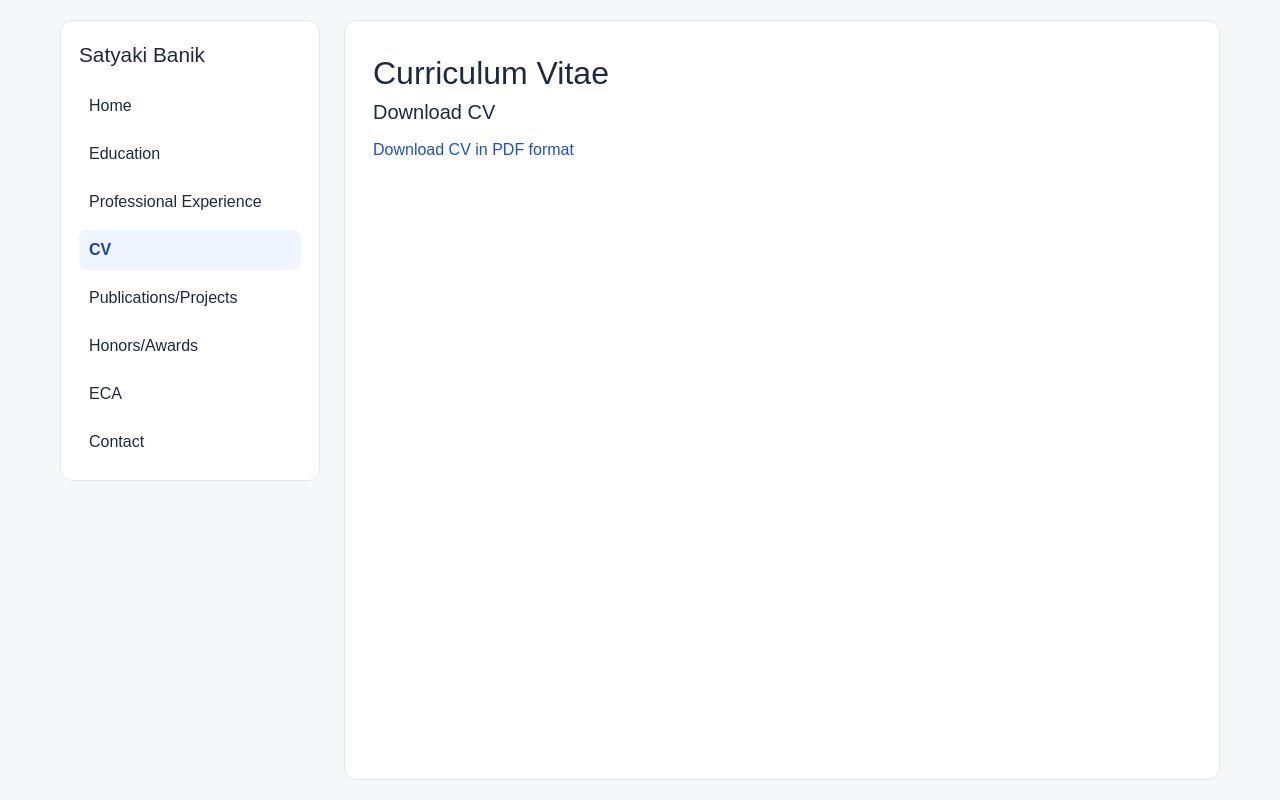
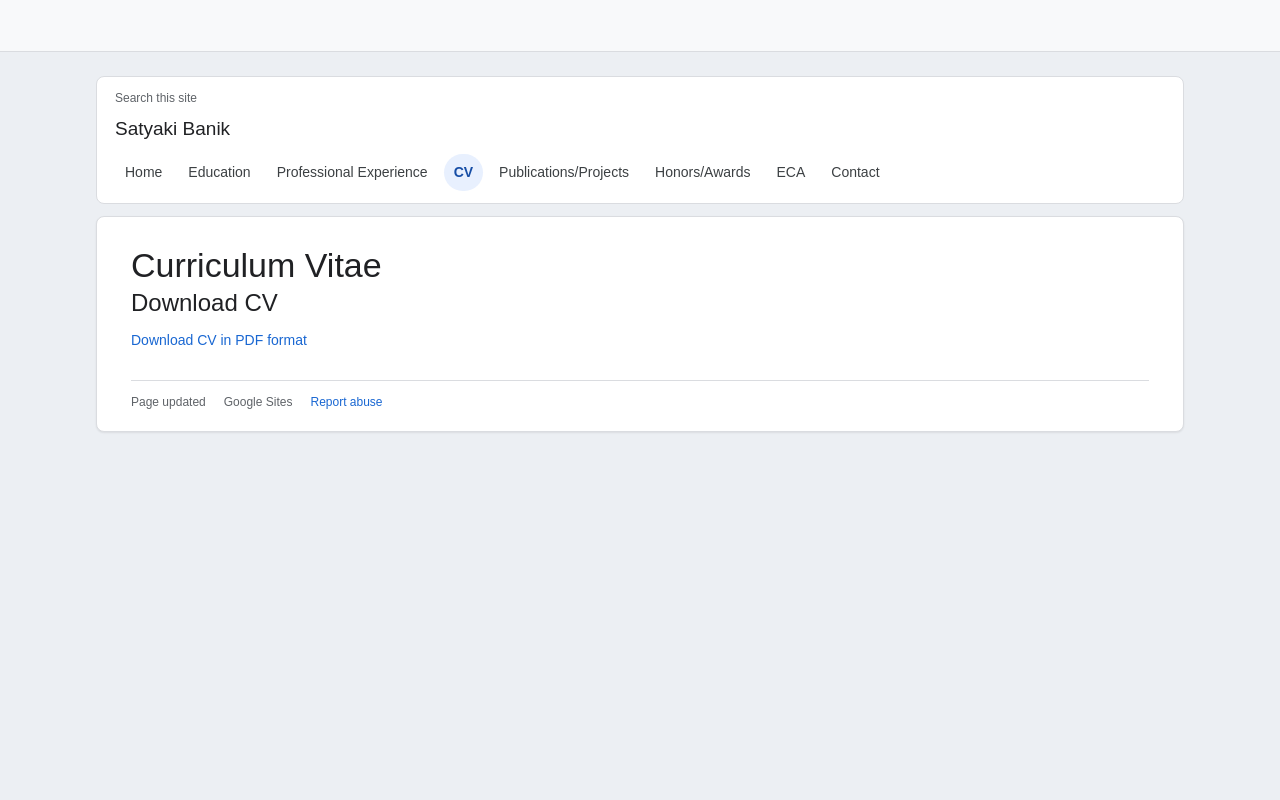
Before and after one commit to injaamam/hasib-portfolio, a Next.js app in the folder frontend/: page /cv in a window 1280 px wide. Built offline with nearby package versions, Linux system fonts and the light colour scheme.

Commit message:
move routes hyperlinks horizontally

```diff
--- a/frontend/src/app/globals.css
+++ b/frontend/src/app/globals.css
@@ -1,12 +1,12 @@
 @import "tailwindcss";
 
 :root {
-  --bg: #f6f7f9;
-  --text: #1e293b;
-  --muted: #64748b;
+  --bg: #eceff3;
+  --text: #202124;
+  --muted: #5f6368;
   --panel: #ffffff;
-  --line: #e2e8f0;
-  --brand: #1d4ed8;
+  --line: #dadce0;
+  --brand: #1967d2;
 }
 
 * {
@@ -18,6 +18,7 @@ body {
   font-family: Arial, Helvetica, sans-serif;
   color: var(--text);
   background: var(--bg);
+  font-size: 14px;
 }
 
 a {
@@ -30,76 +31,98 @@ a:hover {
 }
 
 .site-layout {
-  max-width: 1200px;
+  max-width: 1120px;
   margin: 0 auto;
-  min-height: 100vh;
-  display: grid;
-  grid-template-columns: 260px 1fr;
-  gap: 24px;
-  padding: 20px;
+  min-height: calc(100vh - 52px);
+  display: flex;
+  flex-direction: column;
+  gap: 12px;
+  padding: 24px 16px;
 }
 
-.sidebar {
+.site-shell {
+  min-height: 100vh;
+}
+
+.top-strip {
+  height: 52px;
+  background: #f8f9fa;
+  border-bottom: 1px solid var(--line);
+}
+
+.site-header {
   background: var(--panel);
   border: 1px solid var(--line);
-  border-radius: 12px;
-  padding: 18px;
-  height: fit-content;
-  position: sticky;
-  top: 16px;
+  border-radius: 8px;
+  padding: 12px 18px;
+}
+
+.brand-kicker {
+  margin: 0 0 8px;
+  font-size: 12px;
+  color: var(--muted);
 }
 
 .brand {
-  margin: 0 0 16px;
-  font-size: 1.3rem;
+  margin: 0 0 10px;
+  font-size: 19px;
+  font-weight: 500;
 }
 
 .nav-list {
   list-style: none;
-  margin: 0;
+  margin: 10px 0 0;
   padding: 0;
-  display: grid;
-  gap: 8px;
+  display: flex;
+  flex-wrap: wrap;
+  gap: 6px;
 }
 
 .nav-link {
   display: block;
   padding: 8px 10px;
-  border-radius: 8px;
-  color: var(--text);
+  border-radius: 100px;
+  color: #3c4043;
+  font-size: 14px;
 }
 
 .nav-link.active {
-  background: #eff6ff;
-  color: #1e40af;
-  font-weight: 700;
+  background: #e8f0fe;
+  color: #174ea6;
+  font-weight: 600;
 }
 
 .content {
   background: var(--panel);
   border: 1px solid var(--line);
-  border-radius: 12px;
-  padding: 28px;
+  border-radius: 8px;
+  box-shadow: 0 1px 2px rgba(0, 0, 0, 0.08);
+  padding: 28px 34px 20px;
 }
 
 .page-title {
   margin: 0;
-  font-size: 2rem;
+  font-size: 34px;
+  line-height: 1.2;
+  font-weight: 500;
 }
 
 .page-subtitle {
-  margin: 8px 0 24px;
-  font-size: 1.2rem;
+  margin: 8px 0 26px;
+  font-size: 24px;
+  line-height: 1.3;
+  font-weight: 400;
   color: var(--muted);
 }
 
 .section {
-  margin-bottom: 28px;
+  margin-bottom: 24px;
 }
 
 .section h2 {
-  margin: 0 0 10px;
-  font-size: 1.25rem;
+  margin: 0 0 8px;
+  font-size: 24px;
+  font-weight: 400;
 }
 
 .section h3 {
@@ -109,27 +132,49 @@ a:hover {
 
 .section p {
   margin: 0 0 10px;
-  line-height: 1.65;
+  line-height: 1.6;
 }
 
 .section ul {
   margin: 0;
-  padding-left: 20px;
-  line-height: 1.65;
+  padding-left: 18px;
+  line-height: 1.6;
 }
 
 .meta {
   color: var(--muted);
-  font-size: 0.95rem;
+  font-size: 13px;
+}
+
+.site-footer {
+  margin-top: 28px;
+  border-top: 1px solid var(--line);
+  padding-top: 12px;
+  display: flex;
+  flex-wrap: wrap;
+  gap: 18px;
+  color: var(--muted);
+  font-size: 12px;
+}
+
+.site-footer p {
+  margin: 0;
 }
 
 @media (max-width: 900px) {
   .site-layout {
-    grid-template-columns: 1fr;
     padding: 12px;
   }
 
-  .sidebar {
-    position: static;
+  .content {
+    padding: 22px 18px 16px;
+  }
+
+  .page-title {
+    font-size: 30px;
+  }
+
+  .page-subtitle {
+    font-size: 21px;
   }
 }
--- a/frontend/src/components/SiteLayout.jsx
+++ b/frontend/src/components/SiteLayout.jsx
@@ -8,9 +8,14 @@ export default function SiteLayout({ children }) {
   const pathname = usePathname();
 
   return (
-    <div className="site-layout">
-      <aside className="sidebar">
-        <h2 className="brand">Satyaki Banik</h2>
+    <div className="site-shell">
+      <div className="top-strip" />
+      <div className="site-layout">
+      <header className="site-header">
+        <div>
+          <p className="brand-kicker">Search this site</p>
+          <h2 className="brand">Satyaki Banik</h2>
+        </div>
         <ul className="nav-list">
           {routes.map((route) => {
             const isActive = pathname === route.href;
@@ -26,8 +31,18 @@ export default function SiteLayout({ children }) {
             );
           })}
         </ul>
-      </aside>
-      <main className="content">{children}</main>
+      </header>
+      <main className="content">
+        {children}
+        <footer className="site-footer">
+          <p>Page updated</p>
+          <p>Google Sites</p>
+          <a href="https://www.satyakibanik.com/" target="_blank" rel="noreferrer">
+            Report abuse
+          </a>
+        </footer>
+      </main>
+      </div>
     </div>
   );
 }
```
